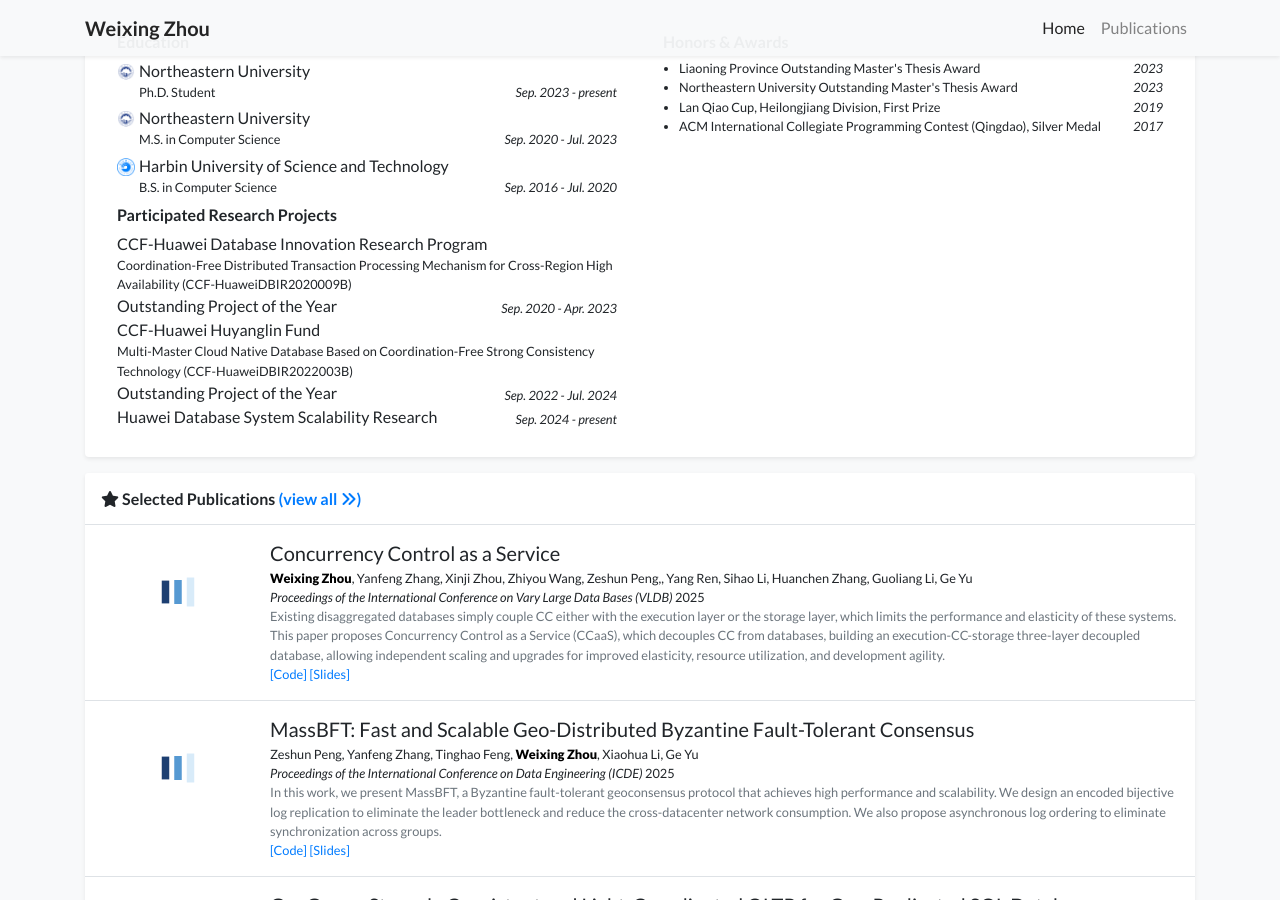
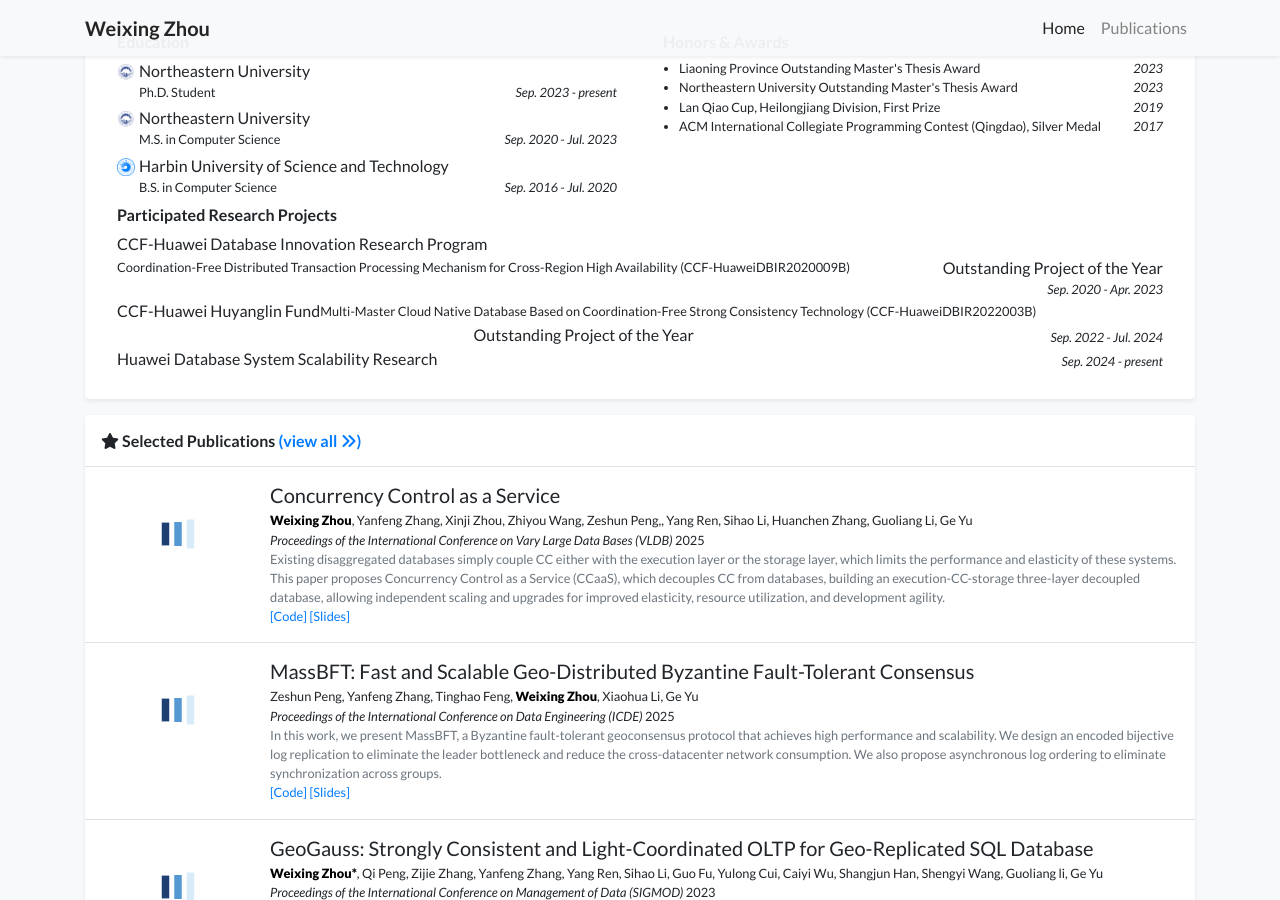
Before and after one commit to zhouwx0219/zhouwx0219.github.io, a Jekyll site: the page built from index.html, in a window 1280 px wide and 900 px high, scrolled down 601 px. Built offline with Jekyll 4.4.1, drawn with Linux system fonts in a browser that asks for light colours; nearby versions of some CDN libraries; a style sheet for code colours, icons or effects is not loaded.

Commit message:
try to correct the experience

```diff
--- a/_includes/widgets/experience_card.html
+++ b/_includes/widgets/experience_card.html
@@ -47,7 +47,7 @@
 
                 <div class="row" data-masonry='{"percentPosition": true }'>
                     {% if site.data.profile.experience %}
-                    <div class="col-md-6">
+                    <div class="col-md-12">
                         <div class="mx-2 my-1">
                             <h6>Participated Research Projects</h6>
                             <ul class="list-unstyled mb-1">
@@ -56,7 +56,7 @@
                                     <div class="d-flex flex-wrap align-items-center">
                                         <span >{{ item.name }}</span>
                                         <span  class="small d-flex">{{ item.detail }}</span>
-                                        <span  class="d-flex">{{ item.award }}</span>
+                                        <span  class="d-flex ml-auto mt-auto no-break">{{ item.award }}</span>
                                         <span  class="small d-flex ml-auto mt-auto no-break"><em>{{ item.date }}</em></span>
                                     </div>
                                 </li>
```
